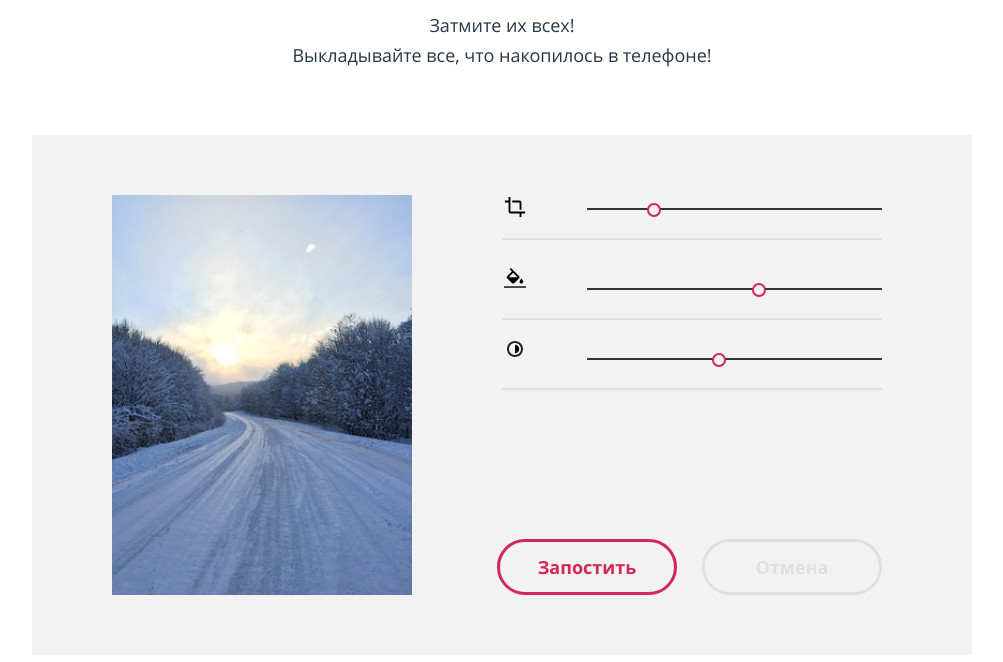
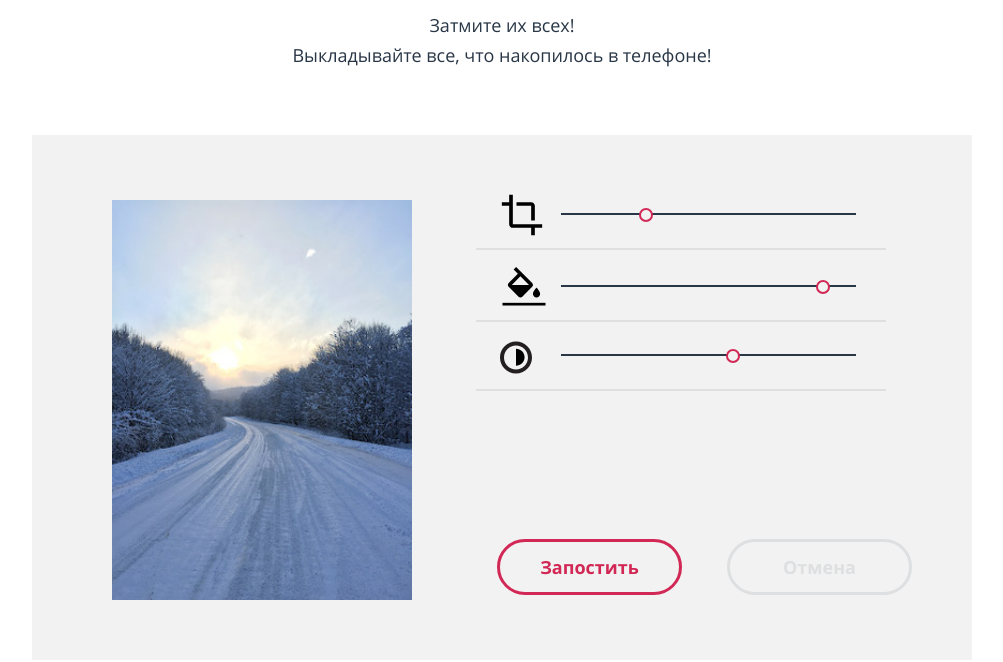
Before and after one commit to foxisrael/55283-pink, a website: page photo.html in a window 1280 px wide. Shown: the part 2500-3162 px from the top of the page, without its empty margins (138-1141 px from the left). Drawn offline with nearby package versions, Linux system fonts and the light colour scheme.

Commit message:
pravka photo

```diff
--- a/less/blocks/btn.less
+++ b/less/blocks/btn.less
@@ -132,16 +132,25 @@
   .btn--post {
     width: 100%;
     margin: 0 0 30px;
+    position: relative;
+    top: 5px;
+    left: 10px;
   }
 
   .btn--post:hover {
     width: 100%;
     margin: 0 0 30px;
+    position: relative;
+    top: 5px;
+    left: 10px;
   }
 
   .btn--post:active {
     width: 100%;
     margin: 0 0 30px;
+    position: relative;
+    top: 5px;
+    left: 10px;
   }
 }
 @media (min-width: 960px) {
@@ -168,23 +177,29 @@
   }
 
   .btn--post {
-    width: 180px;
+    width: 185px;
     height: 56px;
     padding: 15px;
     margin: 0;
+    top: -5px;
+    left: 0;
   }
 
   .btn--post:hover {
-    width: 180px;
+    width: 185px;
     height: 56px;
     padding: 15px;
     margin: 0;
+    top: -5px;
+    left: 0;
   }
 
   .btn--post:active {
-    width: 180px;
+    width: 185px;
     height: 56px;
     padding: 15px;
     margin: 0;
+    top: -5px;
+    left: 0;
   }
 }
--- a/less/blocks/photopost.less
+++ b/less/blocks/photopost.less
@@ -43,7 +43,8 @@
   flex-direction: row;
   justify-content: space-between;
   padding: 0 35px;
-  margin-bottom: 35px;
+  margin: 0 auto 35px;
+  max-width: 350px;
 }
 
 .photopost__contrast,
@@ -53,8 +54,11 @@
   background: none;
 }
 
-.photopost-btn-range {
-  margin-bottom: 30px;
+.photopost__btn-range {
+  margin: 0 auto 68px;
+  position: relative;
+  width: 100%;
+  max-width: 350px;
 }
 
 .photopost__range:nth-child(2),
@@ -62,11 +66,11 @@
   display: none;
 }
 
-.photopost__range--active {
-  position: relative;
-  width: 240px;
-  margin: 0 auto 68px;
-}
+// .photopost__range--active {
+//   position: relative;
+//   width: 240px;
+//   margin: 0 auto 68px;
+// }
 
 .scale {
   height: 2px;
@@ -118,7 +122,7 @@ input[type='reset']:active {
   .photopost {
     flex-direction: row;
     justify-content: space-between;
-    padding: 60px 60px 50px 40px;
+    padding: 60px 55px 50px 40px;
   }
 
   .photopost::after {
@@ -142,7 +146,13 @@ input[type='reset']:active {
   .photopost__btn-editors {
     flex-direction: column;
     justify-content: space-between;
+    align-content: center;
     padding: 0;
+    margin: 0;
+    width: 10%;
+    position: relative;
+    top: 10px;
+    left: 5px;
   }
 
   .photopost__crop,
@@ -150,7 +160,8 @@ input[type='reset']:active {
     margin-bottom: 35px;
   }
 
-  .photopost-btn-range {
+  .photopost__btn-range {
+    width: 75%;
     flex-direction: column;
     justify-content: space-between;
   }
@@ -158,42 +169,41 @@ input[type='reset']:active {
   .photopost__range:nth-child(2) {
     position: relative;
     display: block;
-    top: 65px;
+    top: 50px;
   }
 
   .photopost__range:nth-child(3) {
     position: relative;
     display: block;
-    top: 120px;
+    top: 100px;
   }
 
   .toggle-1 {
     top: -5px;
-    left: 132px;
+    left: 145px;
   }
 
   .toggle-2 {
     top: -5px;
-    left: 10px;
+    left: 23px;
   }
 
   .toggle-3 {
     top: -5px;
-    left: 85px;
+    left: 95px;
   }
 
   .photopost__range {
     position: relative;
-    width: 200px;
-    margin: 10px 0;
+    margin: 20px 0 0;
   }
 
   .photopost__range::after {
     position: absolute;
-    bottom: -80px;
+    bottom: -85px;
     right: 0;
     display: block;
-    width: 260px;
+    width: 130%;
     height: 2px;
     margin-bottom: 50px;
     content: '';
@@ -210,14 +220,20 @@ input[type='reset']:active {
   input[type='reset'] {
     width: 100%;
     display: block;
+    position: relative;
+    left: 10px;
   }
 
   input[type='reset']:hover {
     width: 100%;
+    position: relative;
+    left: 10px;
   }
 
   input[type='reset']:active {
     width: 100%;
+    position: relative;
+    left: 10px;
   }
 
   .photopost__contrast,
@@ -246,7 +262,7 @@ input[type='reset']:active {
 @media (min-width: 960px) {
   .photopost {
     max-width: 940px;
-    padding: 60px 90px 60px 80px;
+    padding: 65px 90px 60px 80px;
     margin: 0 auto;
   }
 
@@ -260,6 +276,25 @@ input[type='reset']:active {
     width: 50%;
   }
 
+  .photopost__btn-editors {
+    top: -8px;
+    left: -3px;
+  }
+
+  .photopost__btn-range {
+    width: 77%;
+  }
+
+  .photopost__range:nth-child(2) {
+    top: 57px;
+  }
+
+  .photopost__range:nth-child(3) {
+    position: relative;
+    display: block;
+    top: 111px;
+  }
+
   .photopost__range {
     position: relative;
     width: 295px;
@@ -268,21 +303,21 @@ input[type='reset']:active {
 
   .toggle-1 {
     top: -5px;
-    left: 60px;
+    left: 78px;
   }
 
   .toggle-2 {
     top: -5px;
-    left: 165px;
+    left: 255px;
   }
 
   .toggle-3 {
     top: -5px;
-    left: 125px;
+    left: 165px;
   }
 
   .photopost__range::after {
-    width: 380px;
+    width: 410px;
     left: -85px;
   }
 
@@ -296,25 +331,52 @@ input[type='reset']:active {
 
   input[type='reset'] {
     display: block;
-    width: 180px;
+    width: 185px;
     height: 56px;
     padding: 15px;
     margin: 0;
+    left: 30px;
+    top: -5px;
   }
 
   input[type='reset']:hover {
     display: block;
-    width: 180px;
+    width: 185px;
     height: 56px;
     padding: 15px;
     margin: 0;
+    left: 30px;
+    top: -5px;
   }
 
   input[type='reset']:active {
     display: block;
-    width: 180px;
+    width: 185px;
     height: 56px;
     padding: 15px;
     margin: 0;
+    left: 30px;
+    top: -5px;
+  }
+
+  .photopost__contrast,
+  .photopost__crop,
+  .photopost__fill {
+    margin-bottom: 25px;
+  }
+
+  .photopost__crop img{
+    width: 44px;
+    height: 44px;
+  }
+
+  .photopost__fill img{
+    width: 48px;
+    height: 43px;
+  }
+
+  .photopost__contrast img{
+    width: 32px;
+    height: 33px;
   }
 }
```
Also changed, not shown: css/style.css.
